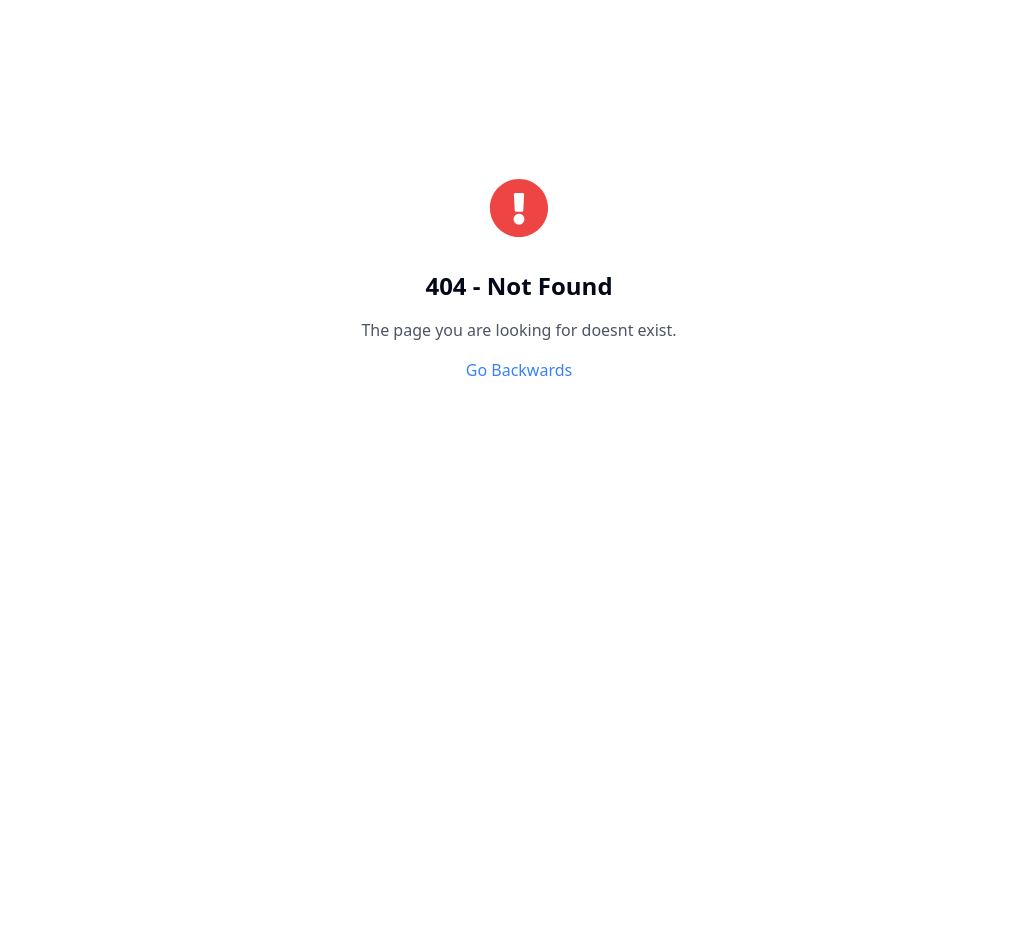
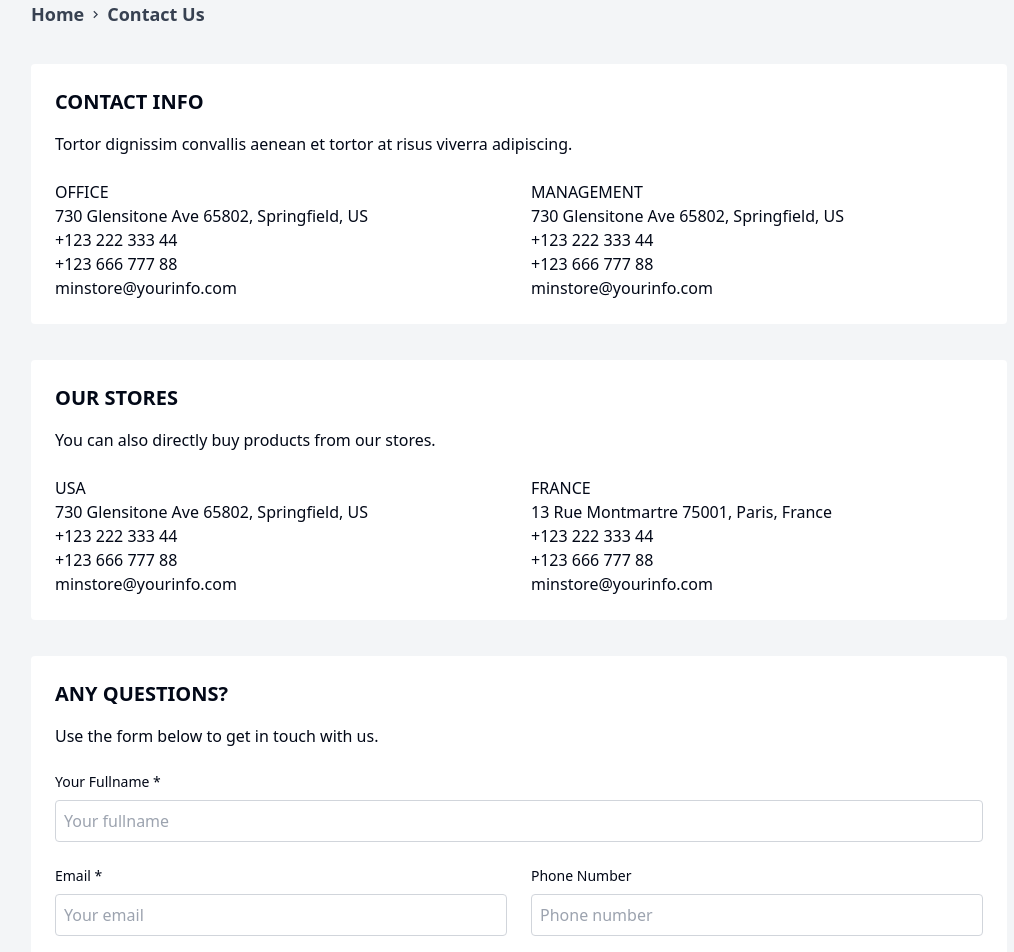
Before and after one commit to Anirbandasjoy/qrinux-emc, a Next.js app: page /contact in a window 1280 px wide. Before the commit this address had no page. Shown: the part 120-1072 px from the top of the page, without its empty margins (121-1135 px from the left). Before the commit the page ends 800 px from the top, so only its background shows below. Built offline with nearby package versions, Linux system fonts and the light colour scheme.

Commit message:
desing complete contact page

```diff
--- a/src/app/(home)/cart/page.jsx
+++ b/src/app/(home)/cart/page.jsx
@@ -1,5 +1,6 @@
 /* eslint-disable @next/next/no-img-element */
 "use client";
+import { Button } from "@/components/ui/button";
 import Link from "next/link";
 import React, { useState } from "react";
 import { MdOutlineKeyboardArrowRight } from "react-icons/md";
@@ -150,13 +151,15 @@ const Cart = () => {
             </div>
 
             <div className="flex flex-col gap-4 mt-6 sm:mt-0">
-              <button className="px-6 py-2 bg-black text-white font-semibold">
+              <Button className="rounded-sm px-11 py-6">
+                {" "}
                 CONTINUE SHOPPING
-              </button>
+              </Button>
               <Link href="/payment">
-                <button className="px-6 py-2 bg-black text-white font-semibold">
+                <Button className="rounded-sm px-11 py-6">
+                  {" "}
                   PROCEED TO CHECKOUT
-                </button>
+                </Button>
               </Link>
             </div>
           </div>
--- /dev/null
+++ b/src/app/(home)/contact/page.jsx
@@ -0,0 +1,147 @@
+import Link from "next/link";
+import React from "react";
+import { MdOutlineKeyboardArrowRight } from "react-icons/md";
+
+const Contact = () => {
+  return (
+    <div className="bg-[#f3f5f7] pt-24">
+      <div className="max-w-5xl  mx-auto p-6 space-y-9">
+        <div className="flex gap-1 font-semibold text-[15px] text-gray-700 dark:text-gray-300 items-center">
+          <Link
+            className="hover:underline text-xs sm:text-lg font-semibold"
+            href="/"
+          >
+            Home
+          </Link>
+          <MdOutlineKeyboardArrowRight />
+          <Link
+            className="hover:underline text-xs sm:text-lg font-semibold"
+            href="/contact"
+          >
+            Contact Us
+          </Link>
+        </div>
+        {/* Contact Info Section */}
+        <div className="bg-white p-6 rounded-sm">
+          <h2 className="text-xl font-semibold mb-4">CONTACT INFO</h2>
+          <p className="mb-6">
+            Tortor dignissim convallis aenean et tortor at risus viverra
+            adipiscing.
+          </p>
+          <div className="grid grid-cols-1 md:grid-cols-2 gap-6">
+            {/* Office */}
+            <div>
+              <h3 className="font-medium">OFFICE</h3>
+              <p>730 Glensitone Ave 65802, Springfield, US</p>
+              <p>+123 222 333 44</p>
+              <p>+123 666 777 88</p>
+              <p>minstore@yourinfo.com</p>
+            </div>
+            {/* Management */}
+            <div>
+              <h3 className="font-medium">MANAGEMENT</h3>
+              <p>730 Glensitone Ave 65802, Springfield, US</p>
+              <p>+123 222 333 44</p>
+              <p>+123 666 777 88</p>
+              <p>minstore@yourinfo.com</p>
+            </div>
+          </div>
+        </div>
+
+        {/* Our Stores Section */}
+        <div className="bg-white p-6 rounded-sm">
+          <h2 className="text-xl font-semibold mb-4">OUR STORES</h2>
+          <p className="mb-6">
+            You can also directly buy products from our stores.
+          </p>
+          <div className="grid grid-cols-1 md:grid-cols-2 gap-6">
+            {/* USA Store */}
+            <div>
+              <h3 className="font-medium">USA</h3>
+              <p>730 Glensitone Ave 65802, Springfield, US</p>
+              <p>+123 222 333 44</p>
+              <p>+123 666 777 88</p>
+              <p>minstore@yourinfo.com</p>
+            </div>
+            {/* France Store */}
+            <div>
+              <h3 className="font-medium">FRANCE</h3>
+              <p>13 Rue Montmartre 75001, Paris, France</p>
+              <p>+123 222 333 44</p>
+              <p>+123 666 777 88</p>
+              <p>minstore@yourinfo.com</p>
+            </div>
+          </div>
+        </div>
+
+        {/* Inquiry Form Section */}
+        <div className="bg-white p-6 rounded-sm">
+          <h2 className="text-xl font-semibold mb-4">ANY QUESTIONS?</h2>
+          <p className="mb-6">Use the form below to get in touch with us.</p>
+          <form className="grid grid-cols-1 md:grid-cols-2 gap-6">
+            {/* Fullname */}
+            <div className="col-span-1 md:col-span-2">
+              <label className="block text-sm font-medium mb-2">
+                Your Fullname *
+              </label>
+              <input
+                type="text"
+                placeholder="Your fullname"
+                className="w-full p-2 border border-gray-300 rounded-sm"
+              />
+            </div>
+            {/* Email */}
+            <div className="col-span-1">
+              <label className="block text-sm font-medium mb-2">Email *</label>
+              <input
+                type="email"
+                placeholder="Your email"
+                className="w-full p-2 border border-gray-300 rounded-sm"
+              />
+            </div>
+            {/* Phone Number */}
+            <div className="col-span-1">
+              <label className="block text-sm font-medium mb-2">
+                Phone Number
+              </label>
+              <input
+                type="text"
+                placeholder="Phone number"
+                className="w-full p-2 border border-gray-300 rounded-sm"
+              />
+            </div>
+            {/* Subject */}
+            <div className="col-span-1 md:col-span-2">
+              <label className="block text-sm font-medium mb-2">Subject</label>
+              <input
+                type="text"
+                placeholder="Your subject here"
+                className="w-full p-2 border border-gray-300 rounded-sm"
+              />
+            </div>
+            {/* Message */}
+            <div className="col-span-1 md:col-span-2">
+              <label className="block text-sm font-medium mb-2">Message</label>
+              <textarea
+                placeholder="Write your message here"
+                className="w-full p-2 border border-gray-300 rounded-sm"
+                rows="4"
+              ></textarea>
+            </div>
+            {/* Submit Button */}
+            <div className="col-span-1 md:col-span-2">
+              <button
+                type="submit"
+                className="px-6 py-3 bg-black text-white font-medium rounded-sm"
+              >
+                SUBMIT
+              </button>
+            </div>
+          </form>
+        </div>
+      </div>
+    </div>
+  );
+};
+
+export default Contact;
--- a/src/app/(home)/payment/page.jsx
+++ b/src/app/(home)/payment/page.jsx
@@ -7,6 +7,7 @@ import { MdOutlineKeyboardArrowRight } from "react-icons/md";
 
 const Payment = () => {
   const [selectedMethod, setSelectedMethod] = useState("Pay now");
+  console.log(selectedMethod);
 
   return (
     <div className="bg-[#f3f5f7] h-screen pt-28">
--- a/src/components/shared/Navbar/Navbar.jsx
+++ b/src/components/shared/Navbar/Navbar.jsx
@@ -32,7 +32,7 @@ const Navbar = () => {
     },
     {
       pathName: "Contact Us",
-      path: "/contact_us",
+      path: "/contact",
     },
   ];
 
```
